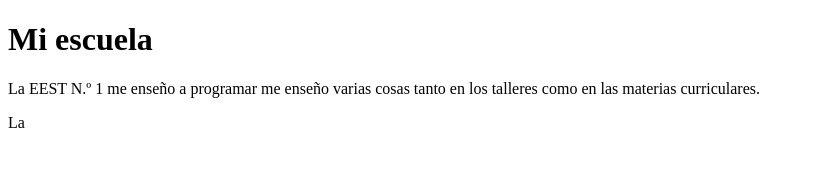
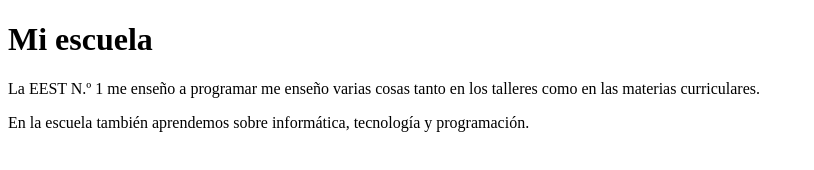
Before and after one commit to lautaronahuelpolo123-art/github2, a plain HTML site: page institucion.html in a window 1280 px wide. Shown: the whole page, without its empty margins (0-814 px from the left). Drawn offline with Linux system fonts and the light colour scheme.

Commit message:
agregue texto en institucion

```diff
--- a/institucion.html
+++ b/institucion.html
@@ -9,9 +9,10 @@
     <h1>Mi escuela</h1>
     <p>
         La EEST N.º 1 me enseño a programar me enseño varias cosas tanto en los talleres como en las materias curriculares.
-    </p>
-    La
-    <p>
+<p>
+    En la escuela también aprendemos sobre informática,
+    tecnología y programación.
+</p>
 
     </p>
     <p>
```
